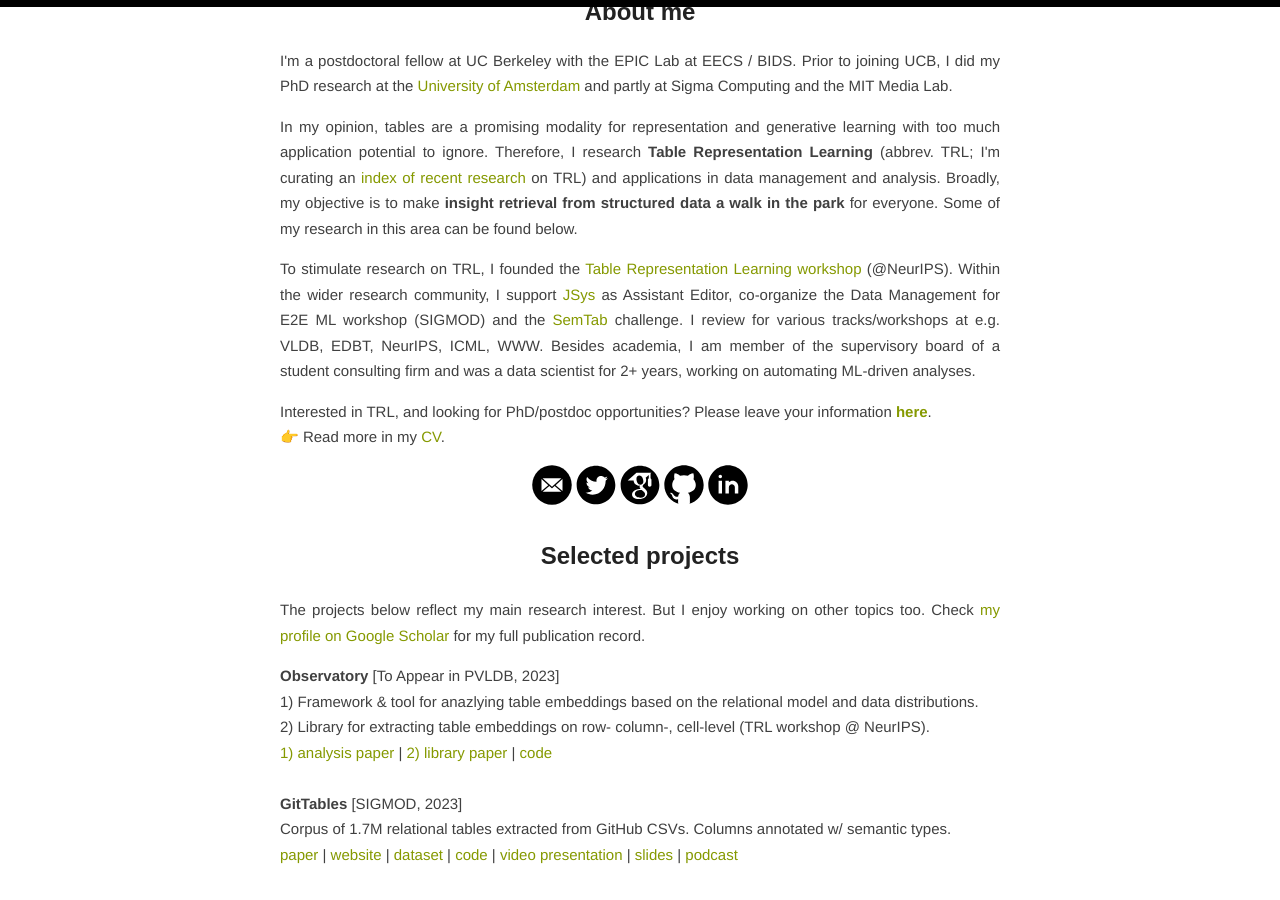
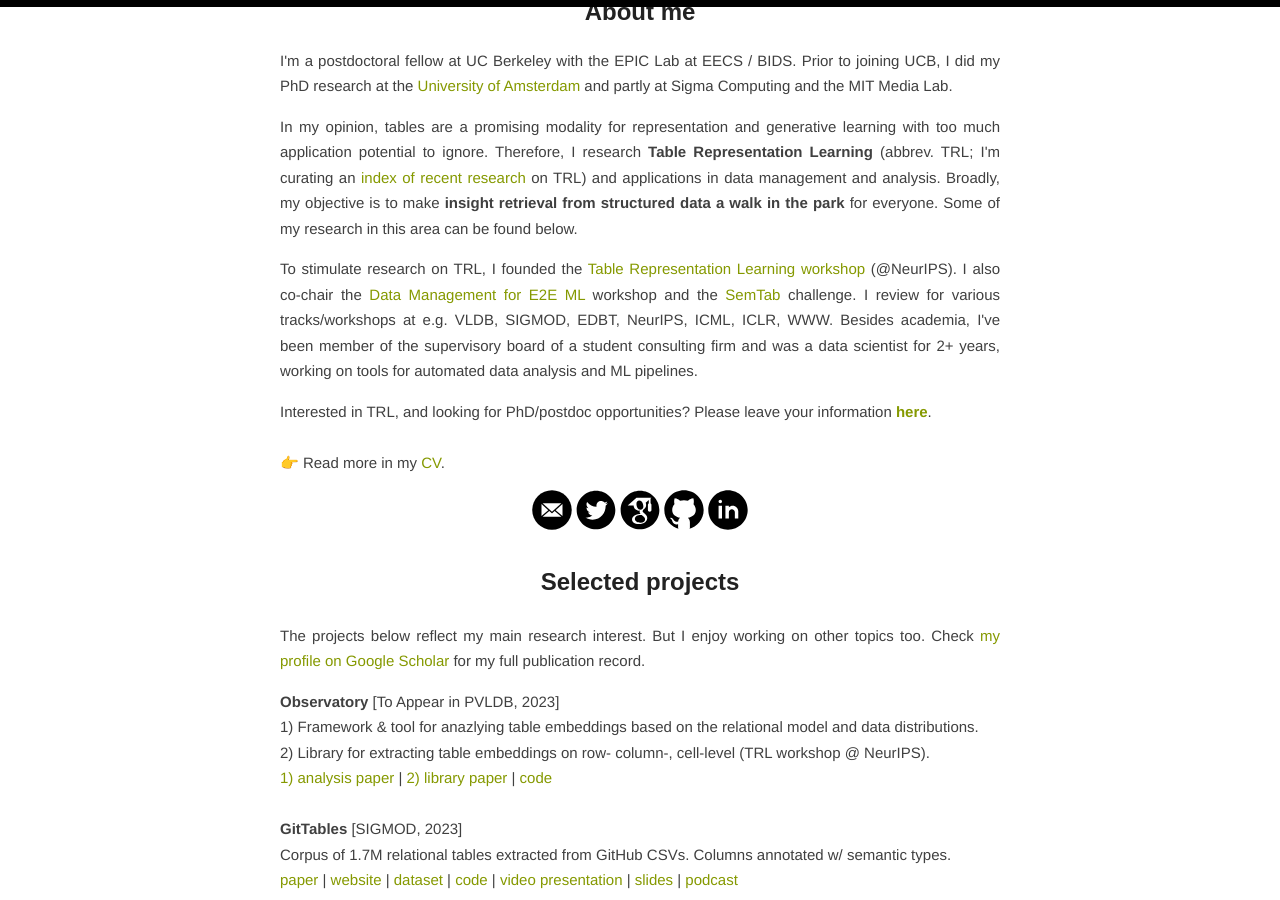
Before and after one commit to madelonhulsebos/madelonhulsebos.github.io, a Jekyll site: the page built from index.html, in a window 1280 px wide and 900 px high, scrolled down 307 px. Built offline with Jekyll 4.4.1, drawn with Linux system fonts in a browser that asks for light colours; the list of posts is cut into pages by our own code.

Commit message:
update home

```diff
--- a/index.html
+++ b/index.html
@@ -26,11 +26,12 @@
   </p>
   <p>
   To stimulate research on TRL, I founded the <a href="https://table-representation-learning.github.io" target="blank">Table Representation Learning workshop</a> (@NeurIPS).
-  Within the wider research community, I support <a href="https://jsys.org" target="_blank">JSys</a> as Assistant Editor, co-organize the Data Management for E2E ML workshop (SIGMOD) and the <a href="https://www.cs.ox.ac.uk/isg/challenges/sem-tab/" target="_blank">SemTab</a> challenge. I review for various tracks/workshops at e.g. VLDB, EDBT, NeurIPS, ICML, WWW.
-  Besides academia, I am member of the supervisory board of a student consulting firm and was a data scientist for 2+ years, working on automating ML-driven analyses.
+  I also co-chair the <a href="https://deem-workshop.github.io" target="blank">Data Management for E2E ML</a> workshop and the <a href="https://www.cs.ox.ac.uk/isg/challenges/sem-tab/" target="_blank">SemTab</a> challenge. I review for various tracks/workshops at e.g. VLDB, SIGMOD, EDBT, NeurIPS, ICML, ICLR, WWW.
+  Besides academia, I've been member of the supervisory board of a student consulting firm and was a data scientist for 2+ years, working on tools for automated data analysis and ML pipelines.
   </p>
   <p>
   Interested in TRL, and looking for PhD/postdoc opportunities? Please leave your information <a href="https://forms.gle/DqYMbj4uXZ5uUbAX7" target="_blank"><b>here</b></a>.
+  <br>
   <br>
   👉 Read more in my <a href="https://madelonhulsebos.github.io/assets/CV.pdf" target="_blank"></b>CV</a>.
 </p>
```
